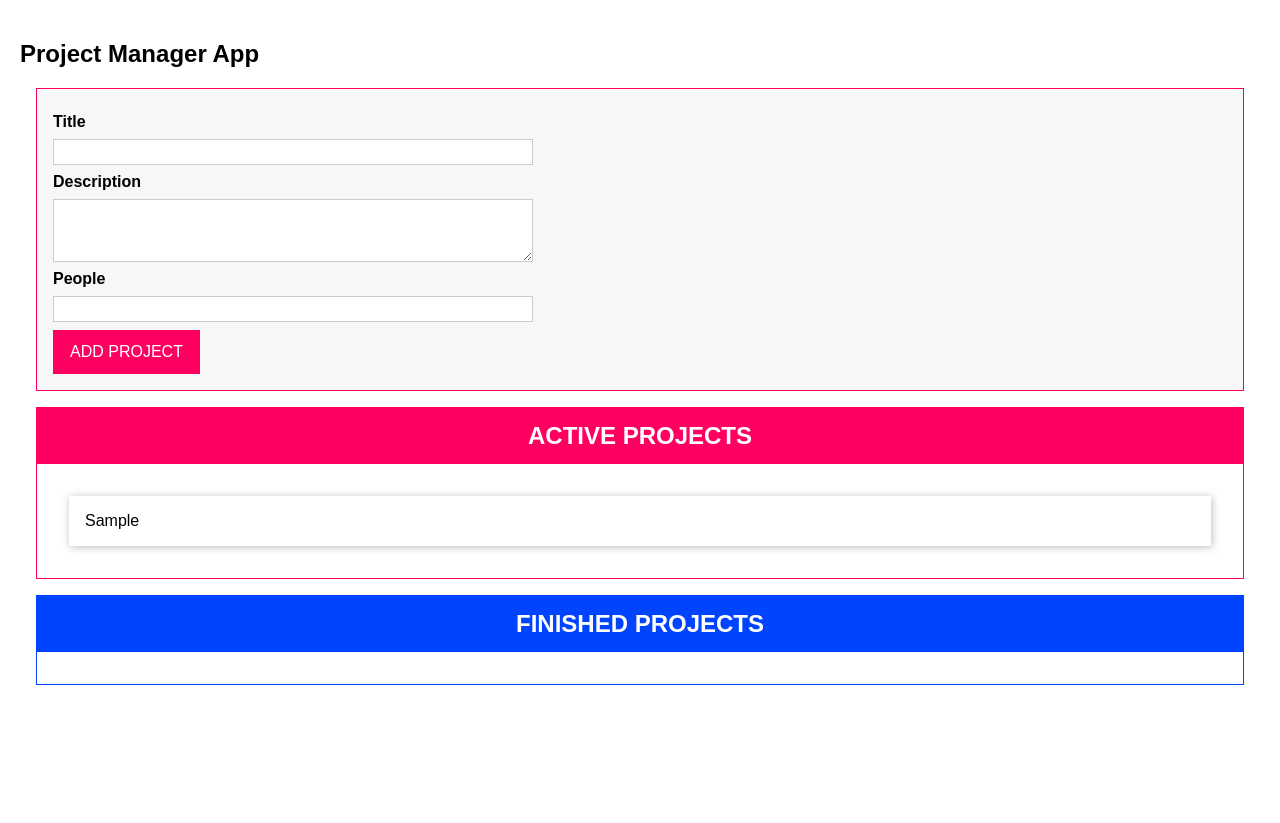
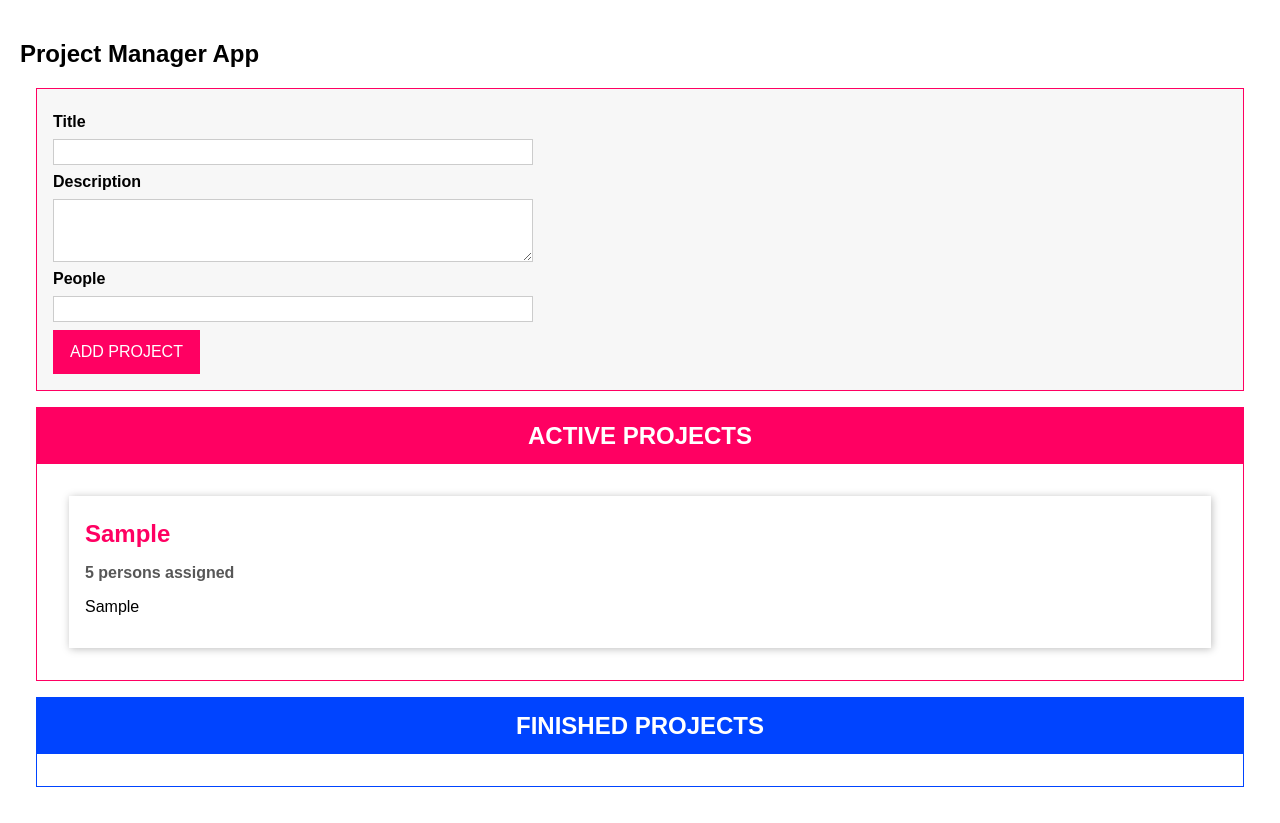
Before and after one commit to robert-laws/learning-oct-2020-understanding-typescript, a website with bundled scripts: page public/index.html in a window 1280 px wide. Both pictures are taken after typing "Sample", "Sample", "5" into the empty fields and a click on the button "ADD PROJECT". Before the commit the page ends 800 px from the top, so only its background shows below. Built offline with nearby package versions, Linux system fonts and the light colour scheme.

Commit message:
finish drag and drop app

```diff
--- a/public/app.css
+++ b/public/app.css
@@ -92,6 +92,7 @@ button:active {
   box-shadow: 1px 1px 8px rgba(0, 0, 0, 0.26);
   padding: 1rem;
   margin: 1rem;
+  background-color: #fff;
 }
 
 .projects li h2 {
--- a/public/index.html
+++ b/public/index.html
@@ -28,7 +28,11 @@
       </form>
     </template>
     <template id="single-project">
-      <li></li>
+      <li draggable="true">
+        <h2></h2>
+        <h3></h3>
+        <p></p>
+      </li>
     </template>
     <template id="project-list">
       <section class="projects">
--- a/src/app.ts
+++ b/src/app.ts
@@ -1,3 +1,15 @@
+// Drag & Drop Interfaces
+interface Draggable {
+  dragStartHandler(event: DragEvent): void;
+  dragEndHandler(event: DragEvent): void;
+}
+
+interface DragTarget {
+  dragOverHandler(event: DragEvent): void;
+  dropHandler(event: DragEvent): void;
+  dragLeaveHandler(event: DragEvent): void;
+}
+
 // Project Type
 enum ProjectStatus {
   Active,
@@ -50,6 +62,18 @@ class ProjectState extends State<Project> {
       ProjectStatus.Active
     );
     this.projects.push(newProject);
+    this.updateListeners();
+  }
+
+  moveProject(projectId: string, newStatus: ProjectStatus) {
+    const project = this.projects.find((p) => p.id === projectId);
+    if (project && project.status !== newStatus) {
+      project.status = newStatus;
+      this.updateListeners();
+    }
+  }
+
+  private updateListeners() {
     for (const listenerFn of this.listeners) {
       listenerFn(this.projects.slice());
     }
@@ -112,8 +136,52 @@ abstract class Component<T extends HTMLElement, U extends HTMLElement> {
   abstract renderContent(): void;
 }
 
+// ProjectItem Class
+class ProjectItem
+  extends Component<HTMLUListElement, HTMLLIElement>
+  implements Draggable {
+  private project: Project;
+
+  get persons() {
+    if (this.project.people === 1) {
+      return '1 person';
+    } else {
+      return `${this.project.people} persons`;
+    }
+  }
+
+  constructor(hostId: string, project: Project) {
+    super('single-project', hostId, false, project.id);
+    this.project = project;
+
+    this.configure();
+    this.renderContent();
+  }
+
+  @AutoBind
+  dragStartHandler(event: DragEvent) {
+    event.dataTransfer!.setData('text/plain', this.project.id);
+    event.dataTransfer!.effectAllowed = 'move';
+  }
+
+  dragEndHandler(_: DragEvent) {}
+
+  configure() {
+    this.element.addEventListener('dragstart', this.dragStartHandler);
+    this.element.addEventListener('dragend', this.dragEndHandler);
+  }
+
+  renderContent() {
+    this.element.querySelector('h2')!.textContent = this.project.title;
+    this.element.querySelector('h3')!.textContent = this.persons + ' assigned';
+    this.element.querySelector('p')!.textContent = this.project.description;
+  }
+}
+
 // ProjectList Class
-class ProjectList extends Component<HTMLDivElement, HTMLElement> {
+class ProjectList
+  extends Component<HTMLDivElement, HTMLElement>
+  implements DragTarget {
   assignedProjects: Project[];
 
   constructor(private type: 'active' | 'finished') {
@@ -124,7 +192,34 @@ class ProjectList extends Component<HTMLDivElement, HTMLElement> {
     this.renderContent();
   }
 
+  @AutoBind
+  dragOverHandler(event: DragEvent) {
+    if (event.dataTransfer && event.dataTransfer.types[0] === 'text/plain') {
+      event.preventDefault();
+      const listEl = this.element.querySelector('ul')!;
+      listEl.classList.add('droppable');
+    }
+  }
+
+  @AutoBind
+  dropHandler(event: DragEvent) {
+    const pId = event.dataTransfer!.getData('text/plain');
+    projectState.moveProject(
+      pId,
+      this.type === 'active' ? ProjectStatus.Active : ProjectStatus.Finished
+    );
+  }
+
+  @AutoBind
+  dragLeaveHandler(_: DragEvent) {
+    const listEl = this.element.querySelector('ul');
+    listEl?.classList.remove('droppable');
+  }
+
   configure() {
+    this.element.addEventListener('dragover', this.dragOverHandler);
+    this.element.addEventListener('dragleave', this.dragLeaveHandler);
+    this.element.addEventListener('drop', this.dropHandler);
     projectState.addListener((projects: Project[]) => {
       const relevantProjects = projects.filter((p) => {
         if (this.type === 'active') {
@@ -151,9 +246,7 @@ class ProjectList extends Component<HTMLDivElement, HTMLElement> {
     )! as HTMLUListElement;
     listEl.innerHTML = '';
     for (const pItem of this.assignedProjects) {
-      const listItem = document.createElement('li');
-      listItem.textContent = pItem.title;
-      listEl.appendChild(listItem);
+      new ProjectItem(this.element.querySelector('ul')!.id, pItem);
     }
   }
 }
```
Also changed, not shown: 1 other file.
